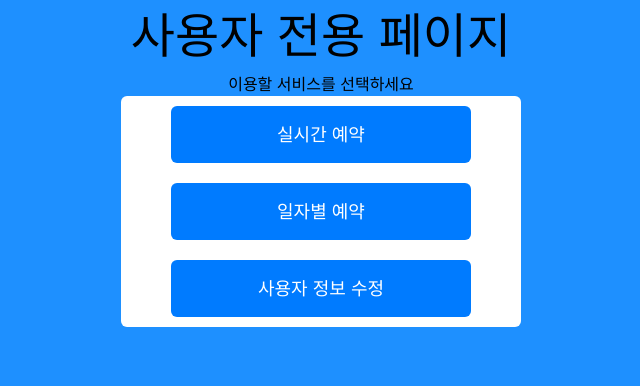
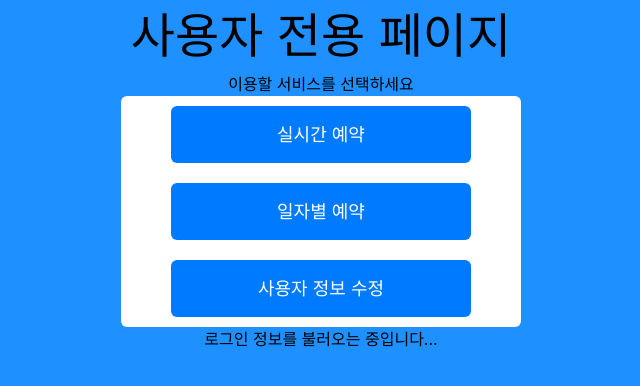
Before and after one commit to PomegranateBlue/weride, a React (Create React App) app: page /weride2/profile in a window 1280 px wide. Shown: the top 386 px of the page, without its empty margins (319-959 px from the left). Built offline with nearby package versions, Linux system fonts and the light colour scheme; no server answers.

Commit message:
UID 불러오기 성공

```diff
--- a/src/App.js
+++ b/src/App.js
@@ -6,6 +6,9 @@ import {
   Route,
   Navigate,
 } from "react-router-dom";
+
+//import Profile from "./components/Profile";
+import { AuthProvider } from "./components/AuthContext";
 
 import RealTimeComponent from "./components/RealTime";
 import LoginComponent from "./components/Login";
@@ -18,6 +21,7 @@ const NotFound = () => {
 
 const App = () => {
   return (
+    <AuthProvider>
       <Router basename="/weride2">
         <Routes>
           <Route path="/" element={<Navigate to="/Login" />} />
@@ -29,6 +33,7 @@ const App = () => {
           <Route path="/*" element={<NotFound />} />
         </Routes>
       </Router>
+    </AuthProvider>
   );
 };
 export default App;
--- /dev/null
+++ b/src/components/AuthContext.js
@@ -0,0 +1,23 @@
+import React, { useState, createContext, useContext, useEffect } from "react";
+import { auth } from "../firebase";
+
+const AuthContext = createContext();
+
+export const useAuth = () => useContext(AuthContext);
+
+export const AuthProvider = ({ children }) => {
+  const [currentUser, setCurrentUser] = useState(null);
+
+  useEffect(() => {
+    const unsubscribe = auth.onAuthStateChanged((user) => {
+      setCurrentUser(user);
+    });
+    return unsubscribe;
+  }, []);
+
+  return (
+    <AuthContext.Provider value={{ currentUser, setCurrentUser }}>
+      {children}
+    </AuthContext.Provider>
+  );
+};
--- a/src/components/Login.js
+++ b/src/components/Login.js
@@ -2,6 +2,7 @@ import React, { useState } from "react";
 import { signInWithEmailAndPassword } from "firebase/auth";
 import { auth } from "../firebase";
 import { useNavigate } from "react-router-dom";
+import { useAuth } from "./AuthContext";
 //import { ref, set } from "firebase/database";
 //import { v4 as uuidv4 } from "uuid";
 //import Button from "@mui/material/Button";
@@ -15,6 +16,8 @@ const LoginComponent = () => {
   const [errorMessage, setErrorMessage] = useState("");
   const [isModalOpen, setModalOpen] = useState(false);
   const navigate = useNavigate();
+  const { setCurrentUser } = useAuth();
+
   const handleSubmit = async (e) => {
     e.preventDefault();
     if (!email || !password) {
@@ -24,8 +27,13 @@ const LoginComponent = () => {
     //console.log(email, password);
     setErrorMessage("");
     try {
-      await signInWithEmailAndPassword(auth, email, password);
+      const userCredential = await signInWithEmailAndPassword(
+        auth,
+        email,
+        password
+      );
       console.log("Login success");
+      setCurrentUser(userCredential.user);
       navigate("../profile");
       setEmail("");
       setPassword("");
--- a/src/components/Profile.js
+++ b/src/components/Profile.js
@@ -1,6 +1,8 @@
-import React, { useState } from "react";
+import React from "react";
 import "../styles/profile.css";
+import { useAuth } from "./AuthContext";
 const ProfileComponent = () => {
+  const { currentUser } = useAuth();
   return (
     <div>
       <p className="profile-title">사용자 전용 페이지</p>
@@ -10,6 +12,13 @@ const ProfileComponent = () => {
         <button>일자별 예약</button>
         <button>사용자 정보 수정</button>
       </div>
+      <div className="user-uid">
+        {currentUser ? (
+          <p>현재 사용자 UID: {currentUser.uid}</p>
+        ) : (
+          <p>로그인 정보를 불러오는 중입니다...</p>
+        )}
+      </div>
     </div>
   );
 };
--- a/src/styles/profile.css
+++ b/src/styles/profile.css
@@ -43,3 +43,9 @@ body {
 .profile-menu-container button:hover {
   background-color: #0056b3;
 }
+
+.user-uid {
+  display: flex;
+  justify-content: center;
+  align-items: center;
+}
```
Lines whose indentation alone changed are shown as unchanged.
